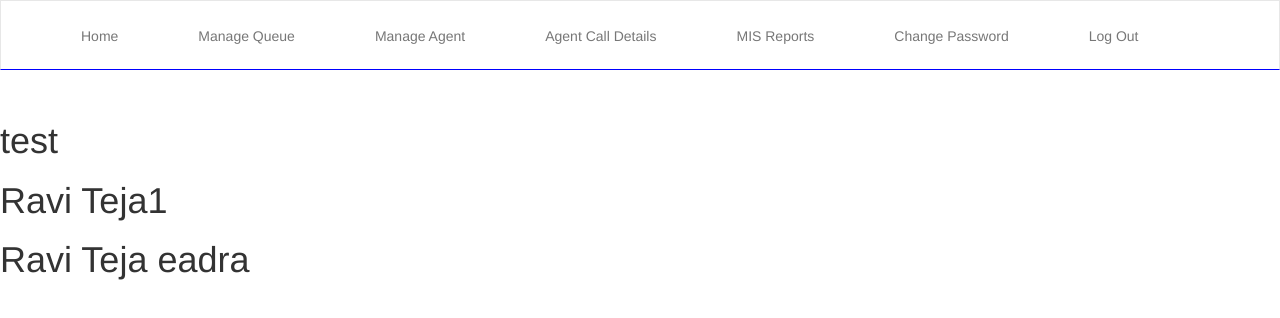
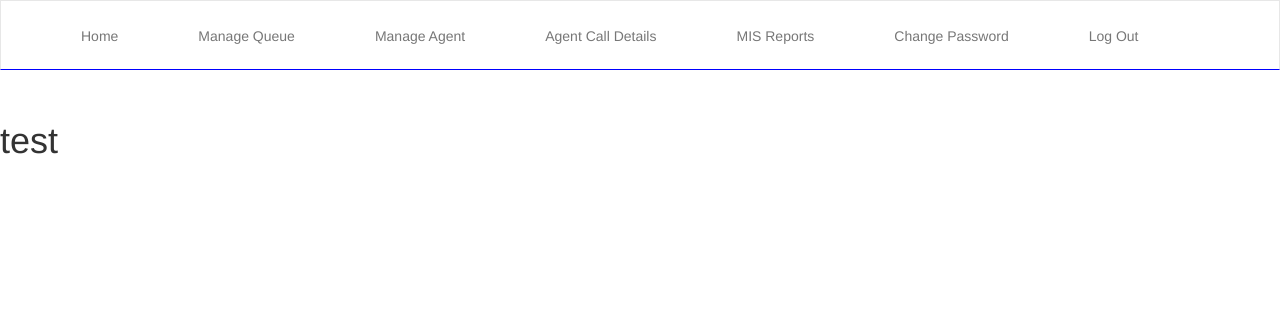
Before and after one commit to kallraju/call-center, an Angular app: page /mis in a window 1280 px wide. Shown: the top 318 px of the page. Built offline with nearby package versions, Linux system fonts and the light colour scheme.

Commit message:
removed changes
ddd

```diff
--- a/src/app/app.component.html
+++ b/src/app/app.component.html
@@ -1,6 +1,4 @@
 <navbar></navbar>
 <br>
 <br/><h1>test</h1>
-<h1>Ravi Teja1</h1>
-<h1>Ravi Teja eadra</h1>
 <router-outlet></router-outlet>
```
